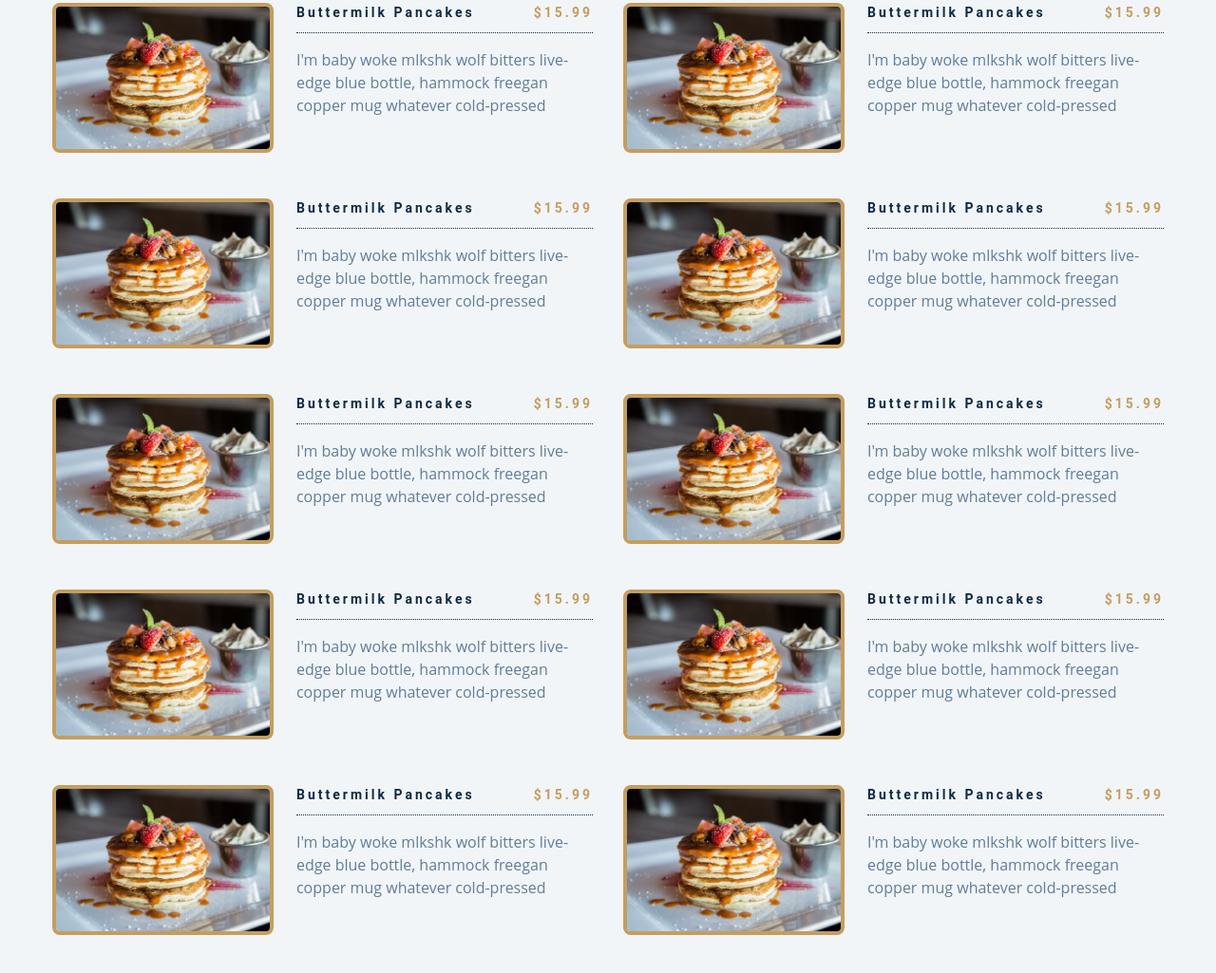
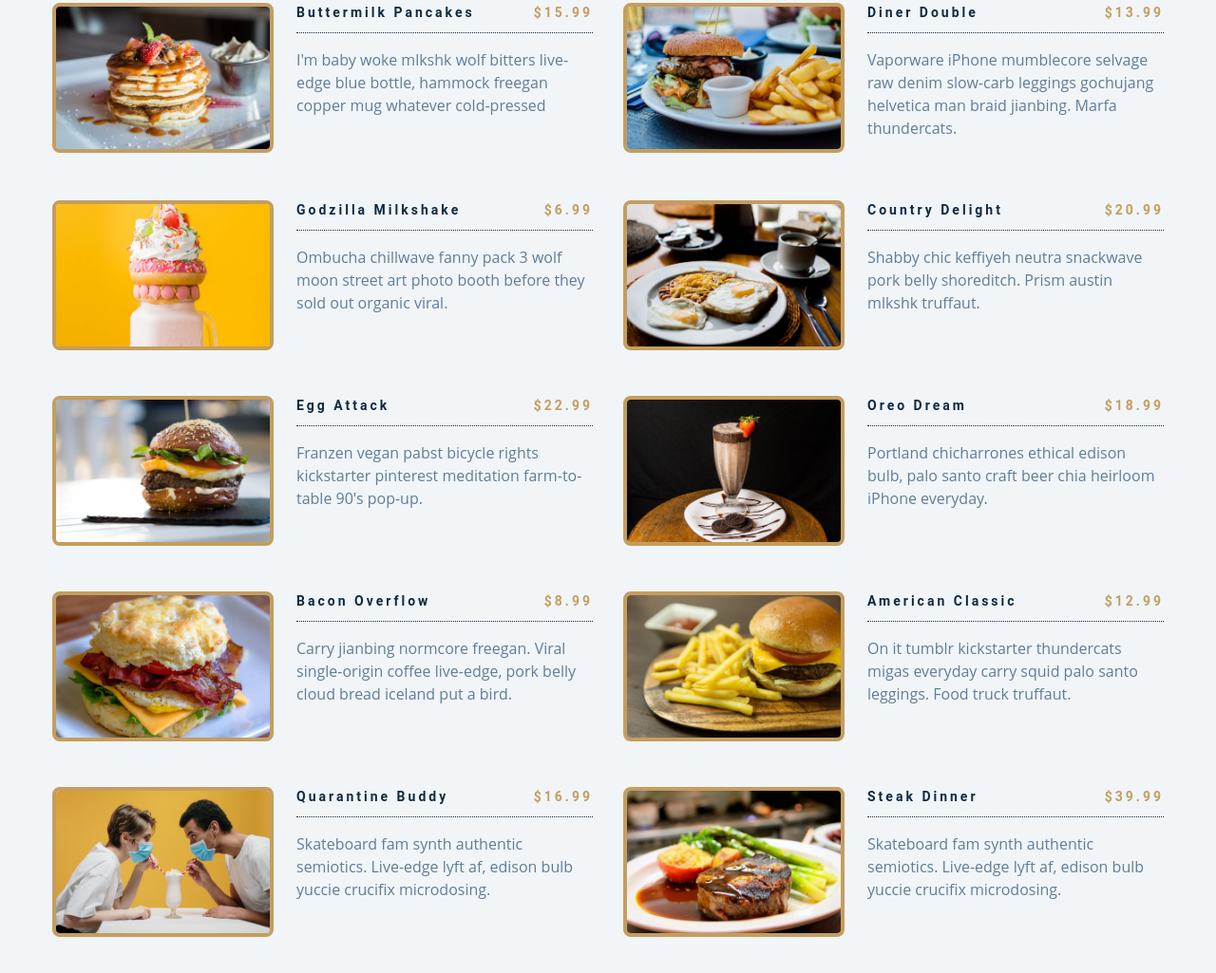
Before and after one commit to SviatlanaBuksa/Menu, a plain HTML site: page index.html in a window 1280 px wide. Shown: the part 289-1314 px from the top of the page at 95% size. Drawn offline with Linux system fonts and the light colour scheme.

Commit message:
Real content added

```diff
--- a/index.html
+++ b/index.html
@@ -35,119 +35,119 @@
       </article>
       <!-- Single item end -->
       <article class="meal-item">
-        <img src="./images/item-1.jpeg" alt="meal" />
+        <img src="./images/item-2.jpeg" alt="meal" />
         <div class="meal-info">
           <header>
-            <h4>buttermilk pancakes</h4>
-            <h4 class="meal-price">$15.99</h4>
+            <h4>diner double</h4>
+            <h4 class="meal-price">$13.99</h4>
           </header>
           <p class="meal-description">
-            I'm baby woke mlkshk wolf bitters live-edge blue bottle, hammock
-            freegan copper mug whatever cold-pressed
+            Vaporware iPhone mumblecore selvage raw denim slow-carb leggings
+            gochujang helvetica man braid jianbing. Marfa thundercats.
           </p>
         </div>
       </article>
       <article class="meal-item">
-        <img src="./images/item-1.jpeg" alt="meal" />
+        <img src="./images/item-3.jpeg" alt="meal" />
         <div class="meal-info">
           <header>
-            <h4>buttermilk pancakes</h4>
-            <h4 class="meal-price">$15.99</h4>
+            <h4>godzilla milkshake</h4>
+            <h4 class="meal-price">$6.99</h4>
           </header>
           <p class="meal-description">
-            I'm baby woke mlkshk wolf bitters live-edge blue bottle, hammock
-            freegan copper mug whatever cold-pressed
+            Ombucha chillwave fanny pack 3 wolf moon street art photo booth
+            before they sold out organic viral.
           </p>
         </div>
       </article>
       <article class="meal-item">
-        <img src="./images/item-1.jpeg" alt="meal" />
+        <img src="./images/item-4.jpeg" alt="meal" />
         <div class="meal-info">
           <header>
-            <h4>buttermilk pancakes</h4>
-            <h4 class="meal-price">$15.99</h4>
+            <h4>country delight</h4>
+            <h4 class="meal-price">$20.99</h4>
           </header>
           <p class="meal-description">
-            I'm baby woke mlkshk wolf bitters live-edge blue bottle, hammock
-            freegan copper mug whatever cold-pressed
+            Shabby chic keffiyeh neutra snackwave pork belly shoreditch. Prism
+            austin mlkshk truffaut.
           </p>
         </div>
       </article>
       <article class="meal-item">
-        <img src="./images/item-1.jpeg" alt="meal" />
+        <img src="./images/item-5.jpeg" alt="meal" />
         <div class="meal-info">
           <header>
-            <h4>buttermilk pancakes</h4>
-            <h4 class="meal-price">$15.99</h4>
+            <h4>egg attack</h4>
+            <h4 class="meal-price">$22.99</h4>
           </header>
           <p class="meal-description">
-            I'm baby woke mlkshk wolf bitters live-edge blue bottle, hammock
-            freegan copper mug whatever cold-pressed
+            Franzen vegan pabst bicycle rights kickstarter pinterest meditation
+            farm-to-table 90's pop-up.
           </p>
         </div>
       </article>
       <article class="meal-item">
-        <img src="./images/item-1.jpeg" alt="meal" />
+        <img src="./images/item-6.jpeg" alt="meal" />
         <div class="meal-info">
           <header>
-            <h4>buttermilk pancakes</h4>
-            <h4 class="meal-price">$15.99</h4>
+            <h4>oreo dream</h4>
+            <h4 class="meal-price">$18.99</h4>
           </header>
           <p class="meal-description">
-            I'm baby woke mlkshk wolf bitters live-edge blue bottle, hammock
-            freegan copper mug whatever cold-pressed
+            Portland chicharrones ethical edison bulb, palo santo craft beer
+            chia heirloom iPhone everyday.
           </p>
         </div>
       </article>
       <article class="meal-item">
-        <img src="./images/item-1.jpeg" alt="meal" />
+        <img src="./images/item-7.jpeg" alt="meal" />
         <div class="meal-info">
           <header>
-            <h4>buttermilk pancakes</h4>
-            <h4 class="meal-price">$15.99</h4>
+            <h4>bacon overflow</h4>
+            <h4 class="meal-price">$8.99</h4>
           </header>
           <p class="meal-description">
-            I'm baby woke mlkshk wolf bitters live-edge blue bottle, hammock
-            freegan copper mug whatever cold-pressed
+            Carry jianbing normcore freegan. Viral single-origin coffee
+            live-edge, pork belly cloud bread iceland put a bird.
           </p>
         </div>
       </article>
       <article class="meal-item">
-        <img src="./images/item-1.jpeg" alt="meal" />
+        <img src="./images/item-8.jpeg" alt="meal" />
         <div class="meal-info">
           <header>
-            <h4>buttermilk pancakes</h4>
-            <h4 class="meal-price">$15.99</h4>
+            <h4>american classic</h4>
+            <h4 class="meal-price">$12.99</h4>
           </header>
           <p class="meal-description">
-            I'm baby woke mlkshk wolf bitters live-edge blue bottle, hammock
-            freegan copper mug whatever cold-pressed
+            On it tumblr kickstarter thundercats migas everyday carry squid palo
+            santo leggings. Food truck truffaut.
           </p>
         </div>
       </article>
       <article class="meal-item">
-        <img src="./images/item-1.jpeg" alt="meal" />
+        <img src="./images/item-9.jpeg" alt="meal" />
         <div class="meal-info">
           <header>
-            <h4>buttermilk pancakes</h4>
-            <h4 class="meal-price">$15.99</h4>
+            <h4>quarantine buddy</h4>
+            <h4 class="meal-price">$16.99</h4>
           </header>
           <p class="meal-description">
-            I'm baby woke mlkshk wolf bitters live-edge blue bottle, hammock
-            freegan copper mug whatever cold-pressed
+            Skateboard fam synth authentic semiotics. Live-edge lyft af, edison
+            bulb yuccie crucifix microdosing.
           </p>
         </div>
       </article>
       <article class="meal-item">
-        <img src="./images/item-1.jpeg" alt="meal" />
+        <img src="./images/item-10.jpeg" alt="meal" />
         <div class="meal-info">
           <header>
-            <h4>buttermilk pancakes</h4>
-            <h4 class="meal-price">$15.99</h4>
+            <h4>steak dinner</h4>
+            <h4 class="meal-price">$39.99</h4>
           </header>
           <p class="meal-description">
-            I'm baby woke mlkshk wolf bitters live-edge blue bottle, hammock
-            freegan copper mug whatever cold-pressed
+            Skateboard fam synth authentic semiotics. Live-edge lyft af, edison
+            bulb yuccie crucifix microdosing.
           </p>
         </div>
       </article>
```
Also changed, not shown: images/item-10.jpeg (added), images/item-2.jpeg (added), images/item-3.jpeg (added), images/item-4.jpeg (added), images/item-5.jpeg (added), images/item-6.jpeg (added), images/item-7.jpeg (added), images/item-8.jpeg (added), images/item-9.jpeg (added).
